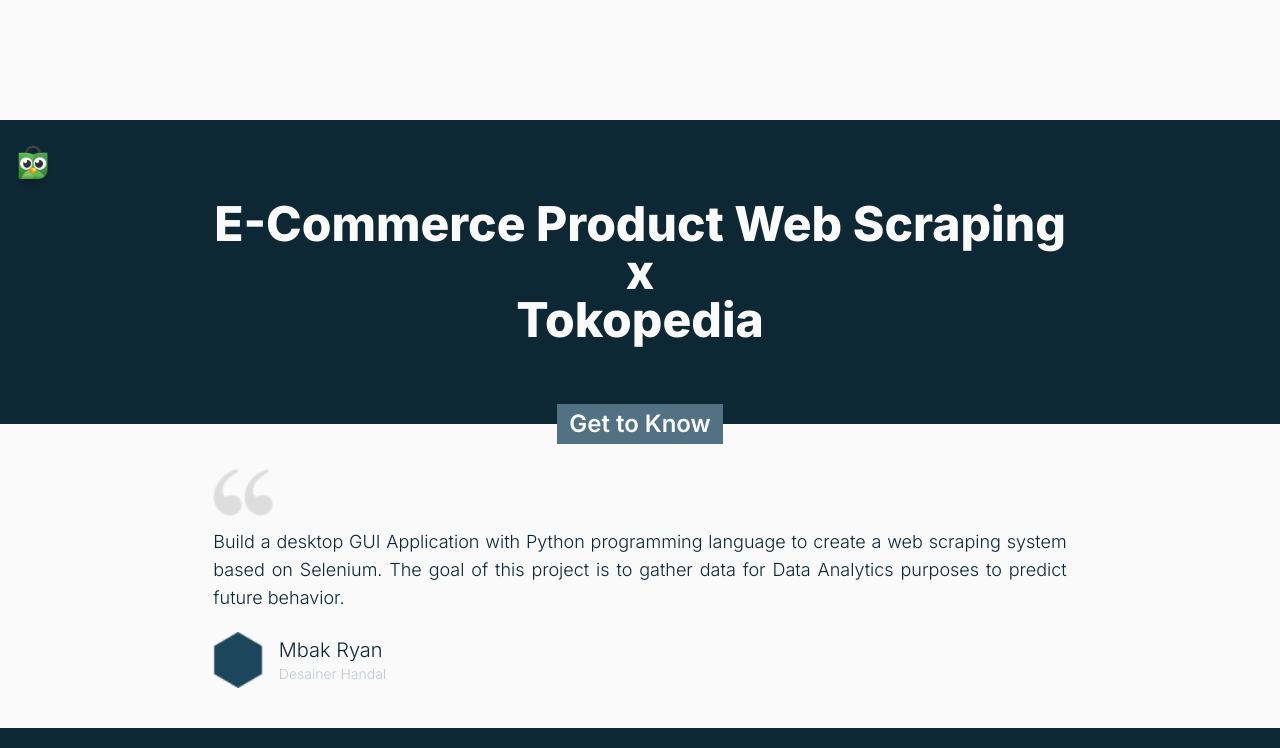
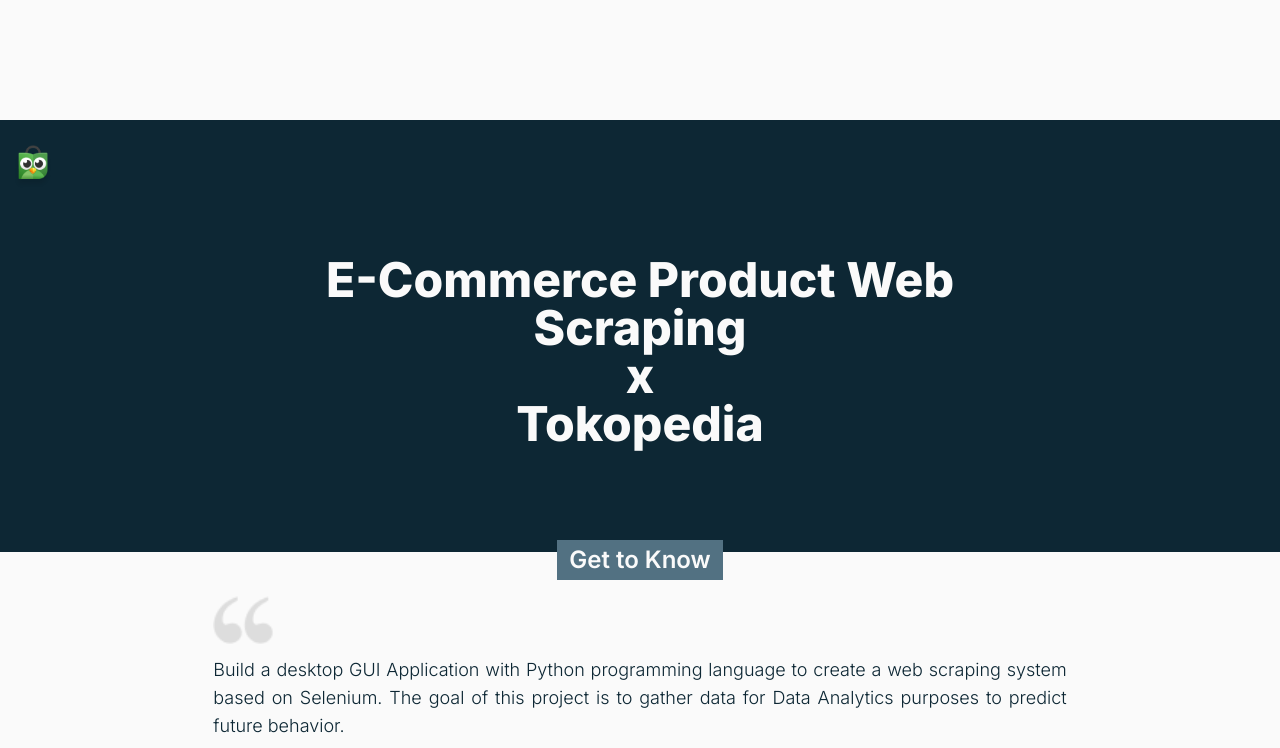
Before and after one commit to ExerciseFTUI/Website-Exercise-FE, a React (Vite) app: page /past-projects in a window 1280 px wide. Shown: the part 680-1428 px from the top of the page. Built offline with nearby package versions, Linux system fonts and the light colour scheme.

Commit message:
Adding update for past-project

```diff
--- a/src/pages/PastProject/OurProject.jsx
+++ b/src/pages/PastProject/OurProject.jsx
@@ -23,17 +23,17 @@
         {
             projects.map((project, i) => {
                 return (
-                    <div className='projects h-screen md:h-full bg-light flex relative flex-col' key={i}>
+                    <div className='projects h-screen bg-light flex relative flex-col' key={i}>
                         {
                             project.logo != null &&
                             <img src={project.logo} className='ml-2 mt-5 absolute h-14 md:h-18' />
                         }
-                        <div className='bg-dark h-3/5 py-32 lg:py-20'>
-                            <div className='flex justify-center'>
+                        <div className='grid place-items-center bg-dark h-3/5 py-32'>
+                            <div className='flex justify-center m-2'>
                                 <p className='text-4xl sm:text-5xl font-extrabold text-light text-center hyphens-manuals w-3/5 sm:w-4/5'>{project.name}<br/>{project.x}<br/>{project.comp}</p>
                             </div>
                         </div>
-                        <div className='absolute bottom-0 left-0 right-0 top-40 md:top-30 lg:top-0 xl:top-0 grid place-items-center'>
+                        <div className='absolute bottom-0 left-0 right-0 top-40 md:top-30 lg:top-50 grid place-items-center'>
                             <Link to=''>
                                 <button className='bg-grey-2 px-3 py-1 text-xl md:text-2xl font-semibold'>Get to Know</button>
                             </Link>
```
